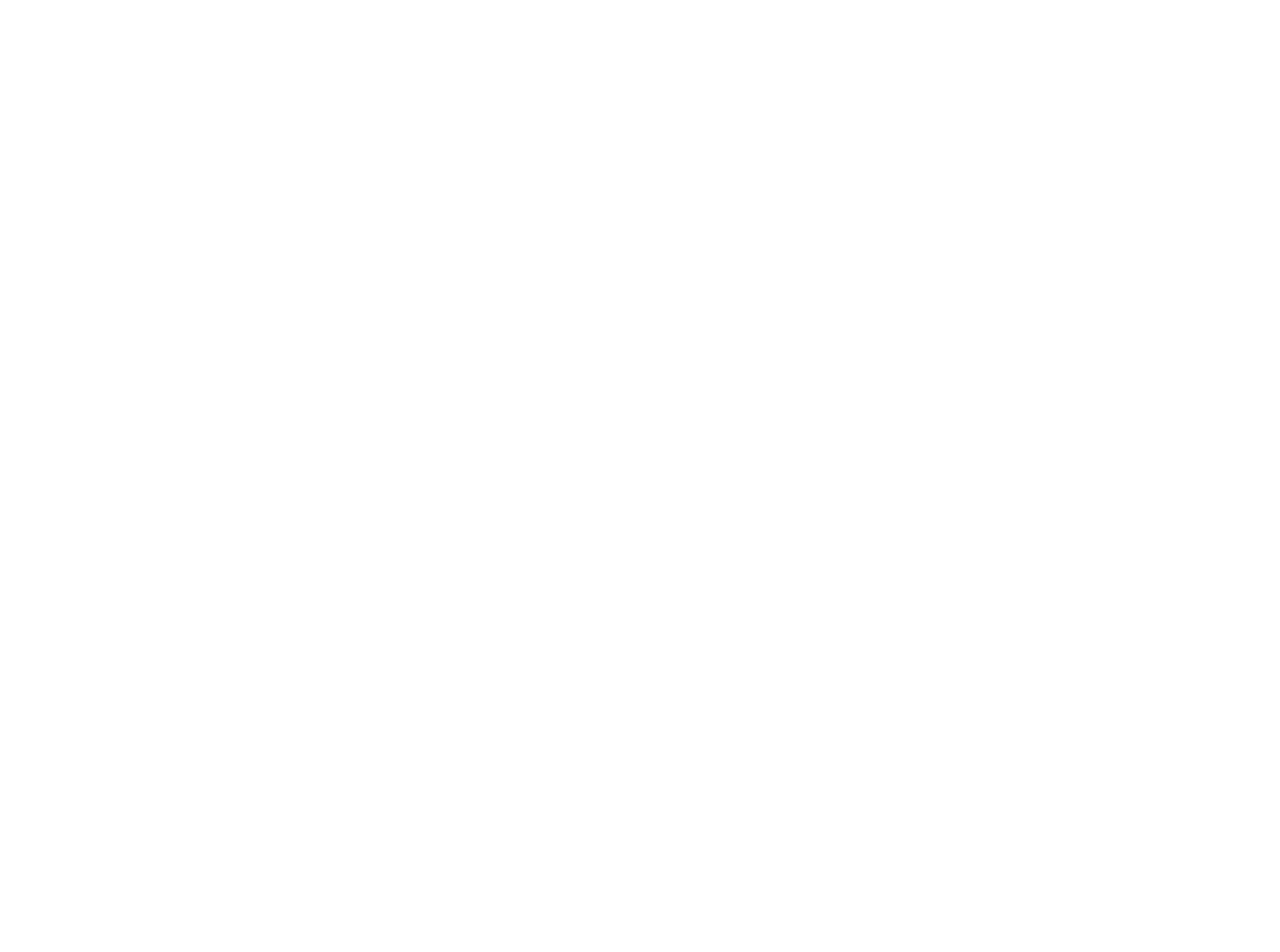
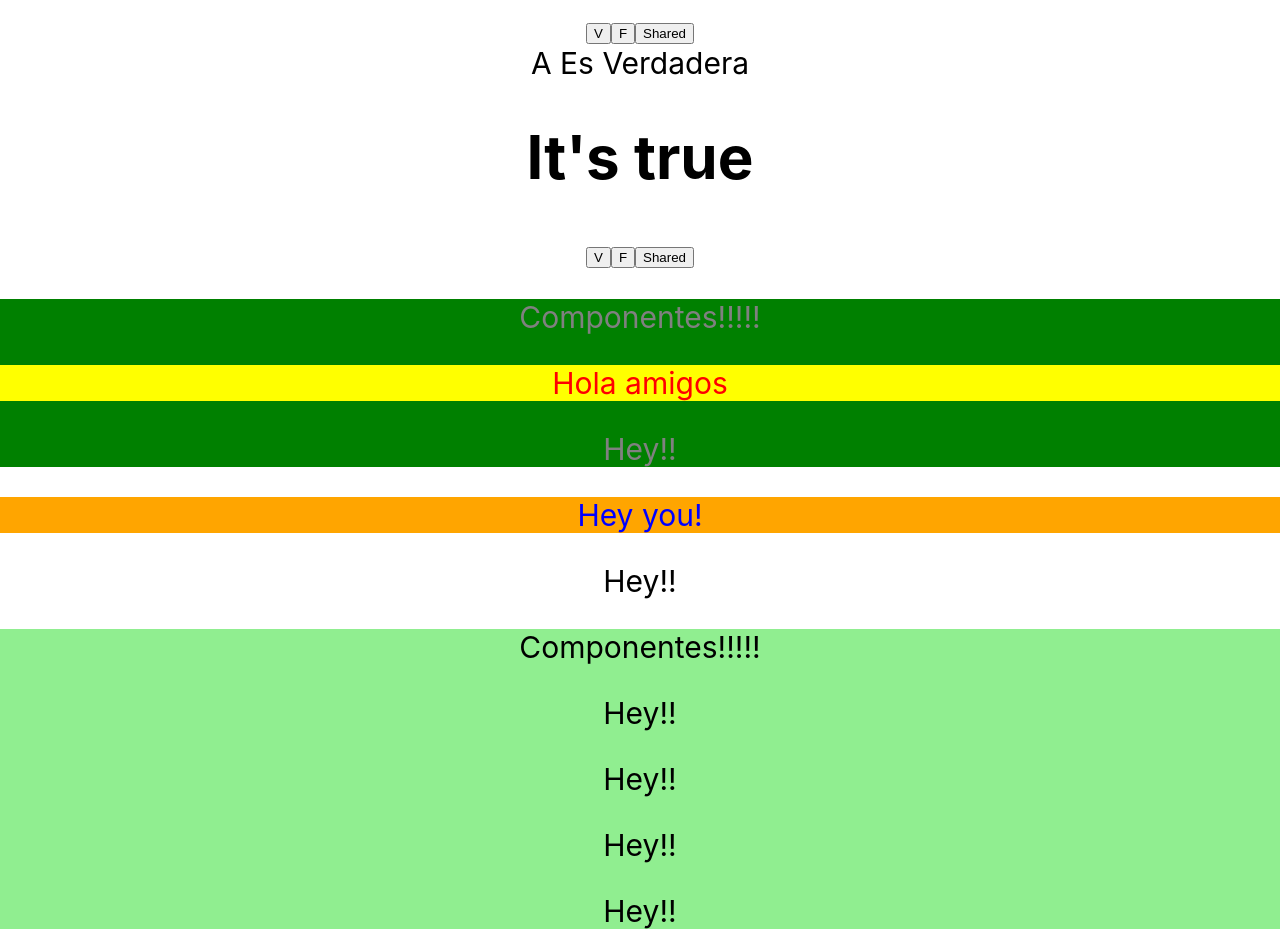
Before and after one commit to shark764/bootcamp-2020, a React (Create React App) app: page / in a window 1280 px wide. Shown: the part 660-1612 px from the top of the page. Before the commit the page ends 800 px from the top, so only its background shows below. Built offline with nearby package versions, Linux system fonts and the light colour scheme.

Commit message:
Day 2: Playing with JSX

```diff
--- a/src/App.css
+++ b/src/App.css
@@ -15,7 +15,7 @@
 
 .App-header {
   background-color: #282c34;
-  min-height: 40vh;
+  min-height: 20vh;
   display: flex;
   flex-direction: column;
   align-items: center;
@@ -36,3 +36,8 @@
     transform: rotate(360deg);
   }
 }
+
+.examplex {
+  background-color: salmon;
+  color: gray;
+}
--- a/src/App.js
+++ b/src/App.js
@@ -1,7 +1,12 @@
 import logo from './logo.svg';
 import './App.css';
+import ExampleX, { Example1, Example2, Wrapper } from './Containers/ExampleJSX';
+import Example from './Containers/ExampleJSX/Example';
+import { useState } from 'react';
 
 function App() {
+  const [value, setValue] = useState(true);
+
   return (
     <div className="App">
       <header className="App-header">
@@ -12,6 +17,28 @@
         <div>
           <p>Hola, estoy usando React.js</p>
         </div>
+
+        <Example value={value} setValue={setValue} />
+        <Example value={value} setValue={setValue} />
+        <Example value={value} setValue={setValue} />
+
+        <ExampleX />
+        <Example1 text="Hey you!" color="blue" bgColor="orange" />
+        <Example2 />
+
+        <Wrapper styles={{ backgroundColor: 'lightgreen' }}>
+          <Example1 />
+          <Example2 />
+          <Example2 />
+          <Example2 />
+          <Example2 />
+        </Wrapper>
+
+        <Wrapper styles={{ backgroundColor: 'lightblue' }}>
+          <h1>Celeste</h1>
+          <Example1 />
+          <Example2 />
+        </Wrapper>
       </main>
     </div>
   );
--- /dev/null
+++ b/src/Containers/ExampleJSX/Example.js
@@ -0,0 +1,33 @@
+import React, { useState } from 'react';
+
+function Example(props) {
+  const [value, setValue] = useState(true);
+
+  return (
+    <div>
+      {/* <p>Algo</p> */}
+
+      {value && <span>A Es Verdadera</span>}
+      {!value && <span>A Es Falsa</span>}
+
+      {props.value ? <h1>It's true</h1> : <h3>It's false</h3>}
+
+      <button type="button" onClick={(event) => setValue(true)}>
+        V
+      </button>
+      <button type="button" onClick={(event) => setValue(false)}>
+        F
+      </button>
+      <button
+        type="button"
+        onClick={(event) => props.setValue((lastValue) => !lastValue)}
+      >
+        Shared
+      </button>
+
+      {/* <ExampleInterno value={props.value} /> */}
+    </div>
+  );
+}
+
+export default Example;
--- /dev/null
+++ b/src/Containers/ExampleJSX/index.js
@@ -0,0 +1,37 @@
+import React from 'react';
+
+export function Example1(props) {
+  console.log('props', props);
+  return (
+    <p style={{ color: props.color, backgroundColor: props.bgColor }}>
+      {props.text}
+    </p>
+  );
+}
+
+export function Example2(props) {
+  return <p>Hey!!</p>;
+}
+
+function Example3(params) {
+  return (
+    <div className="examplex">
+      <Wrapper styles={{ backgroundColor: 'green' }}>
+        <Example1 color="red" bgColor="yellow" text="Hola amigos" />
+        <Example2 />
+      </Wrapper>
+    </div>
+  );
+}
+
+export function Wrapper(props) {
+  console.log('wrapper props', props);
+  return (
+    <div style={props.styles}>
+      <p>Componentes!!!!!</p>
+      {props.styles.backgroundColor !== 'black' && props.children}
+    </div>
+  );
+}
+
+export default Example3;
--- a/src/index.css
+++ b/src/index.css
@@ -11,3 +11,7 @@
   font-family: source-code-pro, Menlo, Monaco, Consolas, 'Courier New',
     monospace;
 }
+
+html, body {
+  font-size: 30px;
+}
```
